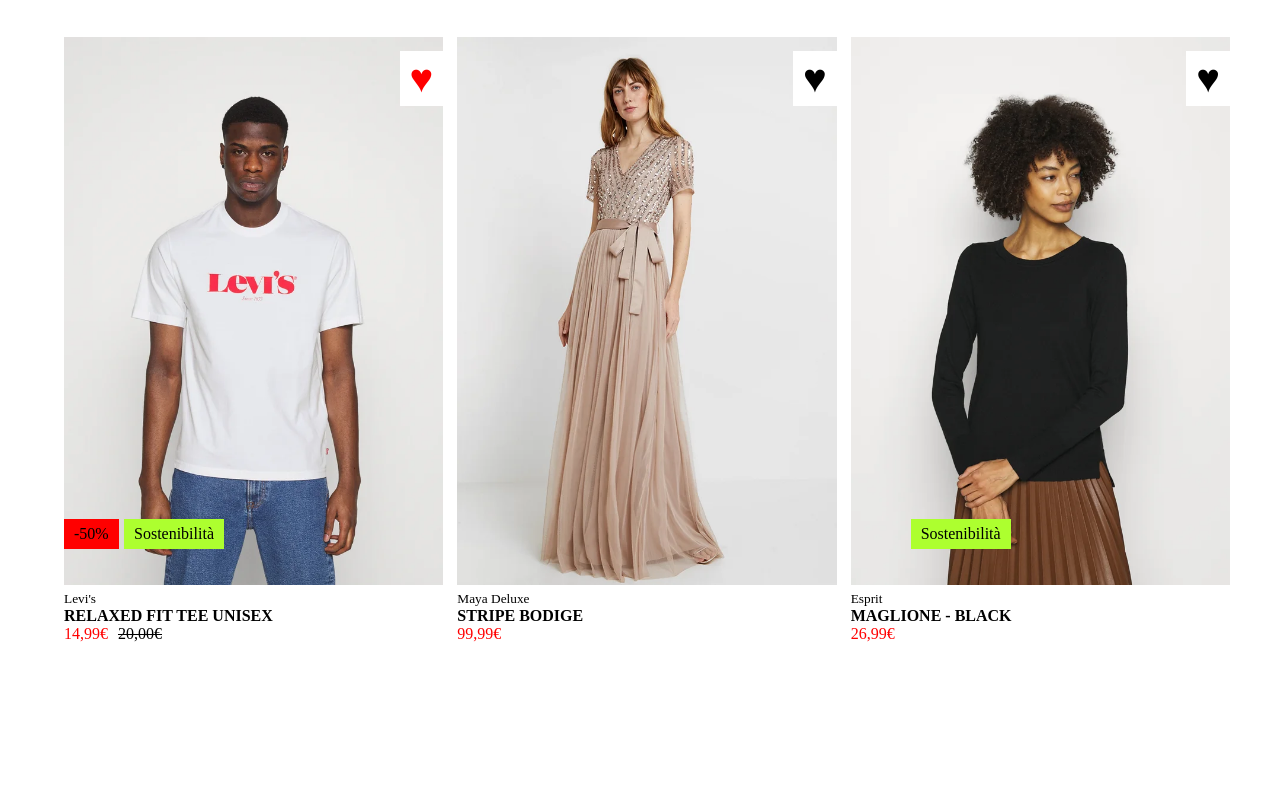
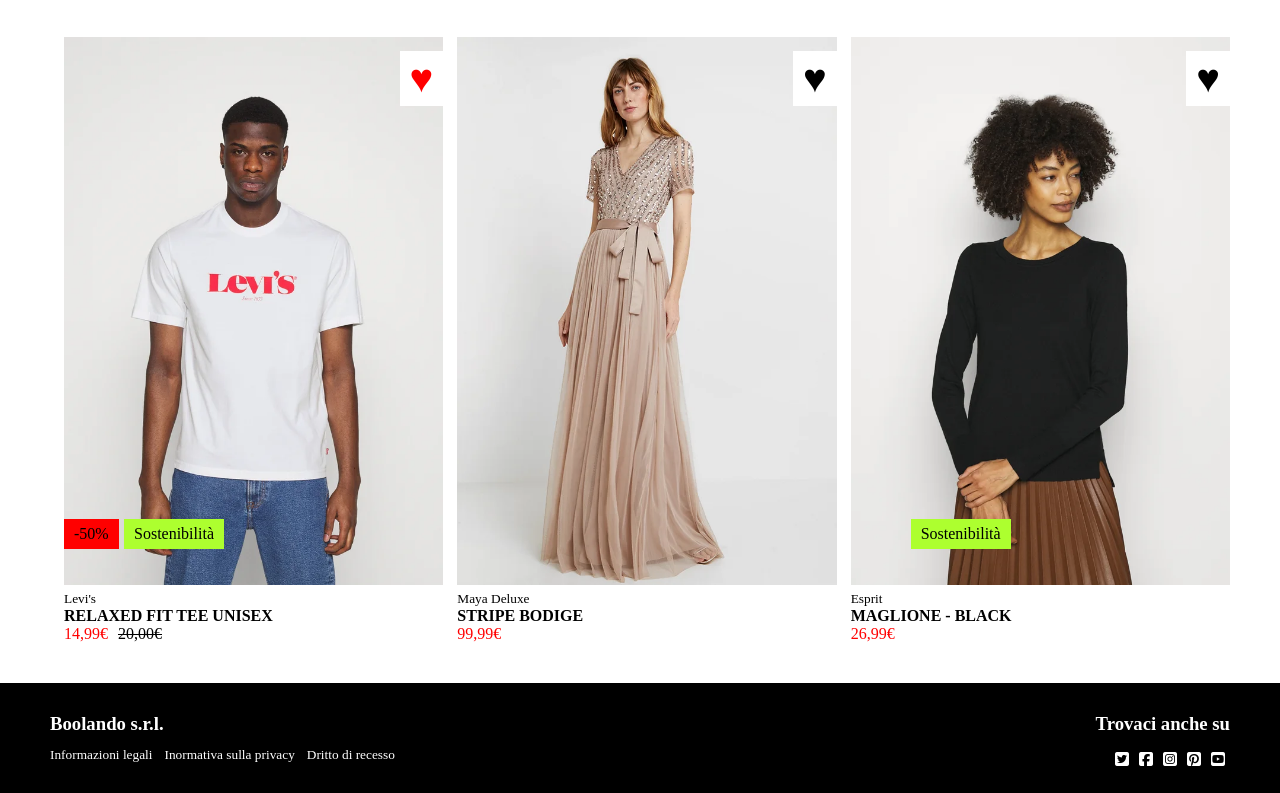
Before and after one commit to anto-iorfida/html-css-boolando, a plain HTML site: page index.html in a window 1280 px wide. Shown: the part 739-1532 px from the top of the page. Before the commit the page ends 1422 px from the top, so only its background shows below. Drawn offline with Linux system fonts and the light colour scheme.

Commit message:
feat:add fotter

```diff
--- a/index.html
+++ b/index.html
@@ -102,6 +102,27 @@
            </div>
        </div>
     </main>
-    <footer></footer>
+    <footer>
+        <div class="contenitor">
+            <div class="footer-box-left">
+                <h3>Boolando s.r.l.</h3>
+                <ul>
+                    <li><small>Informazioni legali</small></li>
+                    <li><small>Inormativa sulla privacy</small></li>
+                    <li><small>Dritto di recesso</small></li>
+                </ul>
+            </div>
+            <div class="footer-box-right">
+                <h3>Trovaci anche su</h3>
+                <ul>
+                    <li><a href=""><i class="fa-brands fa-square-twitter"></i></a></li>
+                    <li><a href=""><i class="fa-brands fa-square-facebook"></i></a></li>
+                    <li><a href=""><i class="fa-brands fa-square-instagram"></i></a></li>
+                    <li><a href=""><i class="fa-brands fa-square-pinterest"></i></a></li>
+                    <li><a href=""><i class="fa-brands fa-square-youtube"></i></a></li>
+                </ul>
+            </div>
+        </div>
+    </footer>
 </body>
 </html>
--- a/style.css
+++ b/style.css
@@ -17,20 +17,20 @@
     margin: 0 auto;
 }
 .header-box-left{
-   width: 25%;
+   width: 30%;
 }
-header ul{
+ul{
     display: flex;
     list-style-type: none;
 }
-header a{
+a{
     text-decoration: none;
     color: white;
-    padding: 10px;
+    padding: 5px;
     line-height: 50px;
 }
 .header-box-center{
-    width: 50%;
+    width: 40%;
     display: flex;
     justify-content: center;
 
@@ -41,7 +41,7 @@
 .header-box-right{
     display: flex;
     justify-content: end;
-    width: 25%;
+    width: 35%;
 }
 /* -------------------------------------- */
 .box{
@@ -89,3 +89,24 @@
     display: inline-block;
     padding-left: 6px;
 }
+/* ------------------------------------------------------------------ */
+footer{
+    background-color: black;
+    height: 110px;
+    max-width: 100%;
+    color: white;
+    padding: 30px;
+}
+.footer-box-left{
+    width: 50%;
+}
+.footer-box-left li{
+    padding: 10px 12px 0 0 ;
+}
+.footer-box-right{
+    display: flex;
+    flex-direction: column;
+    align-items: end;
+    width: 50%;
+    height: 100%;
+}
```
